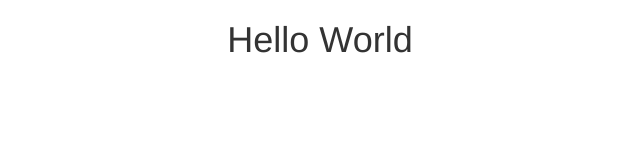
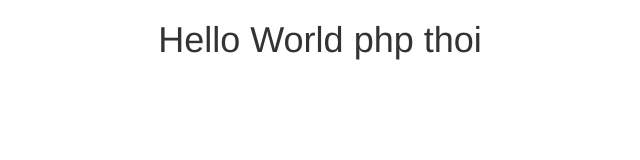
Before and after one commit to sang25071996/multi_level_menu, a plain HTML site: page testgit.html in a window 1280 px wide. Shown: the whole page, without its empty margins (320-960 px from the left). Drawn offline with nearby package versions, Linux system fonts and the light colour scheme.

Commit message:
sua file thanh php thoi

```diff
--- a/testgit.html
+++ b/testgit.html
@@ -18,7 +18,7 @@
         <![endif]-->
     </head>
     <body>
-        <h1 class="text-center">Hello World</h1>
+        <h1 class="text-center">Hello World php thoi</h1>
 
         <!-- jQuery -->
         <script src="https://ajax.googleapis.com/ajax/libs/jquery/1.12.4/jquery.min.js"></script>
```
